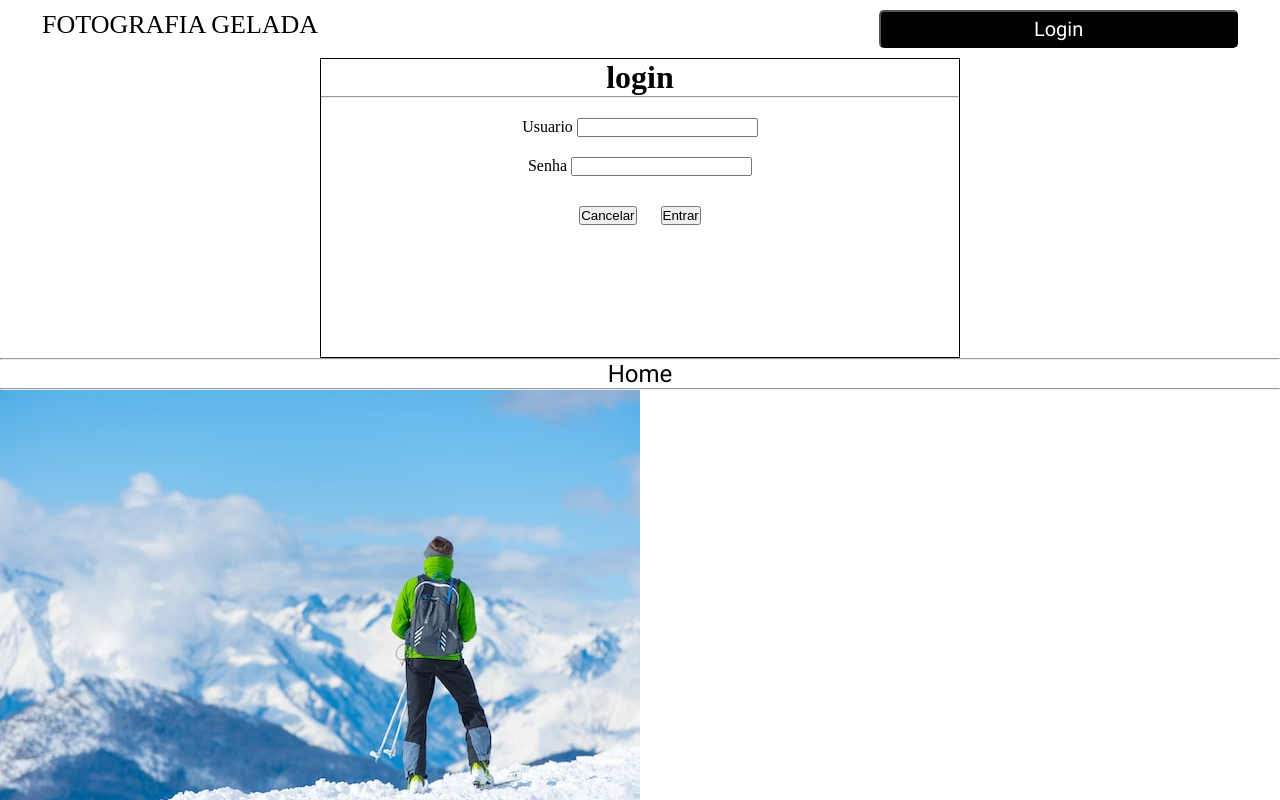
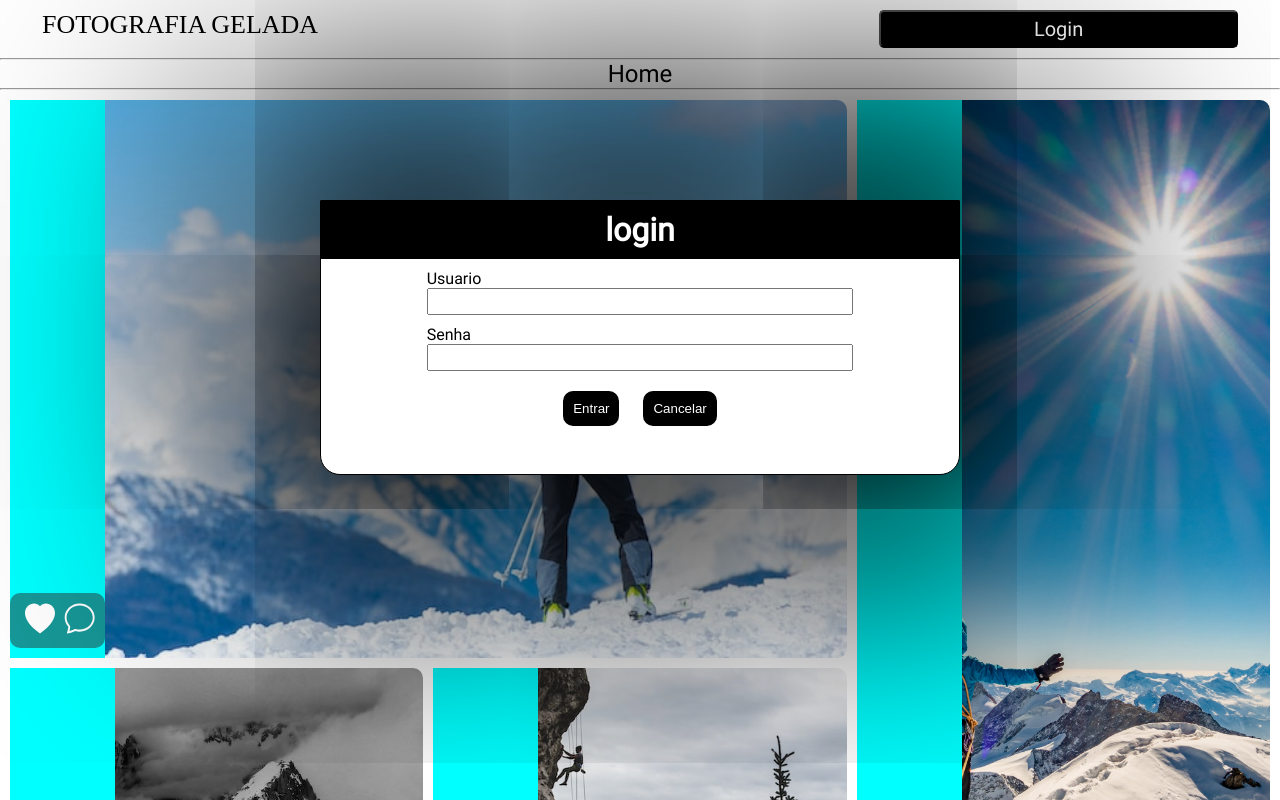
Before and after one commit to miguelphb21/fotografiaGelada, a website: page stilized-page/index.html in a window 1280 px wide. Both pictures are taken after a click on the button "Login". Shown: the top 800 px of the page. Drawn offline with Linux system fonts and the light colour scheme; a web font is replaced by a local one.

Commit message:
Adicao modal

```diff
--- a/stilized-page/index.css
+++ b/stilized-page/index.css
@@ -165,22 +165,58 @@ ul{
 
 /* TESTE MODAIS */
 .modal--login{
+    display: none;
+    border-radius: 0 0 20px 20px;
+    position: absolute;
+    margin: auto;
     border: 1px solid;
+    width: 50%;
+    background-color: white;
+    height: 275px;
+    z-index: 999;
+    top: 25%;
+    left: 25%;
+    box-shadow: 1px 1px 500px 100px;
+    font-family: 'Roboto';
+}
+
+.title-login-container{
+    background-color: black;
     text-align: center;
+}
+.login-container{
+    width: 70%;
     margin: auto;
-    width: 50%;
-    height: 300px;
 }
-.user{
-    margin: 20px 0;
+.password, .login{
+    font-size: 20px;
+    width: 100%;
 }
-.password{
-    margin: 20px 0;
+.title-login{
+    color: white;
+    padding: 10px;
+}
+.user-container, .password-container{
+    margin: 10px;
+}
+.modal-button-container{
+    text-align: center;
 }
 .modal-button{
+    padding: 10px;
     margin: 10px;
+    background-color: rgb(0, 0, 0);
+    border: 0.1px none;
+    border-radius: 10px;
+    color: white;
 }
-
+.modal-button:hover{
+    cursor: pointer;
+    background-color: rgb(37, 37, 37);
+}
+.active{
+    display: block;
+}
 
 
 
@@ -207,5 +243,5 @@ ul{
     position: absolute;
     z-index: 2;
     height: 100%;
-
+    background-color: aqua;
 }
--- a/stilized-page/index.html
+++ b/stilized-page/index.html
@@ -10,26 +10,33 @@
     <header>
         <div class="header-container">
             <span class="header--logo">FOTOGRAFIA GELADA</span>
-            <button class="header--login">Login</button>
+            <button class="header--login" onclick="openModal()">Login</button>
         </div>
     </header>
     <main>
 
         <div class="modal--login">
-            <h1>login</h1>
+            <div class="title-login-container">
+                <h1 class="title-login">login</h1>
+            </div>
             <div class="login-container">
-                <hr>
-                <div class="user">
-                    <label>Usuario</label>
-                    <input type="email">
+                <div class="user-container">
+                    <div>
+
+                        <label>Usuario</label>
+                    </div>
+                    <input class="login" type="email">
                 </div>
-                <div class="password">
-                    <label>Senha</label>
-                    <input type="password" minlength="8">
+                <div class="password-container">
+                    <div>
+
+                        <label class=>Senha</label>
+                    </div>
+                    <input class="password" type="password" minlength="8">
                 </div>
                 <div class="modal-button-container">
-                    <button class="modal-button">Cancelar</button>
-                    <button class="modal-button">Entrar</button>
+                    <button class="modal-button" onclick="closeModal()">Entrar</button>
+                    <button class="modal-button" onclick="closeModal()">Cancelar</button>
                 </div>
             </div>
         </div>
@@ -41,20 +48,26 @@
                 <span class="nav--home">Home</span>
             <hr>
         </nav>
-        <img class="image1" src="img/Everest.jpg" alt="">
 
 
         <div class="grid--3x4">
+
+
+
             <div class="container--image1">
+
                     <img class="image" src="img/Everest.jpg" alt="">
+
                 <div class="icon--image">
+
                     <div class="icon-container">
-
                         <img class="icon1" src="icons/coração.svg" alt="">
                         <span></span>
                         <img class="icon2" src="icons/chat-branco.svg" alt="">
                     </div>
+
                 </div>
+
             </div>
 
 
@@ -63,31 +76,6 @@
                 <img class="image" src="img/MonteFuji.jpg" alt="">
                 <div class="icon--image">
                     <div class="icon-container">
-
-                        <img class="icon1" src="icons/coração.svg" alt="">
-                        <span></span>
-                        <img class="icon1" src="icons/chat-branco.svg" alt="">
-                        <span></span>
-                    </div>
-                </div>
-            </div>
-            <div class="container--image3">
-                <img class="image" src="img/AlpesSuiços.jpg" alt="">
-                <div class="icon--image">
-                    <div class="icon-container">
-
-                        <img class="icon1" src="icons/coração.svg" alt="">
-                        <span></span>
-                        <img class="icon1" src="icons/chat-branco.svg" alt="">
-                        <span></span>
-                    </div>
-                </div>
-            </div>
-            <div class="container--image4">
-                <img class="image" src="img/GrandCanyon.jpg" alt="">
-                <div class="icon--image">
-                    <div class="icon-container">
-
                         <img class="icon1" src="icons/coração.svg" alt="">
                         <span></span>
                         <img class="icon1" src="icons/chat-branco.svg" alt="">
@@ -96,13 +84,11 @@
                 </div>
             </div>
 
-            <!-- espelhament ==
 
-            <div class="container--image5">
-                <img class="image" src="img/MonteBranco.jpg" alt="">
+            <div class="container--image3">
+                <img class="image" src="img/AlpesSuiços.jpg" alt="">
                 <div class="icon--image">
                     <div class="icon-container">
-
                         <img class="icon1" src="icons/coração.svg" alt="">
                         <span></span>
                         <img class="icon1" src="icons/chat-branco.svg" alt="">
@@ -110,11 +96,37 @@
                     </div>
                 </div>
             </div>
+
+
+            <div class="container--image4">
+                <img class="image" src="img/GrandCanyon.jpg" alt="">
+                <div class="icon--image">
+                    <div class="icon-container">
+                        <img class="icon1" src="icons/coração.svg" alt="">
+                        <span></span>
+                        <img class="icon1" src="icons/chat-branco.svg" alt="">
+                        <span></span>
+                    </div>
+                </div>
+            </div>
+
+
+            <div class="container--image5">
+                <img class="image" src="img/MonteBranco.jpg" alt="">
+                <div class="icon--image">
+                    <div class="icon-container">
+                        <img class="icon1" src="icons/coração.svg" alt="">
+                        <span></span>
+                        <img class="icon1" src="icons/chat-branco.svg" alt="">
+                        <span></span>
+                    </div>
+                </div>
+            </div>
+
             <div class="container--image6">
                 <img class="image" src="img/MonteElbrus.jpg" alt="">
                 <div class="icon--image">
                     <div class="icon-container">
-
                         <img class="icon1" src="icons/coração.svg" alt="">
                         <span></span>
                         <img class="icon1" src="icons/chat-branco.svg" alt="">
@@ -138,7 +150,6 @@
                 <img class="image" src="img/Huandoy.jpg" alt="">
                 <div class="icon--image">
                     <div class="icon-container">
-
                         <img class="icon1" src="icons/coração.svg" alt="">
                         <span></span>
                         <img class="icon1" src="icons/chat-branco.svg" alt="">
@@ -146,9 +157,7 @@
                     </div>
                 </div>
             </div>
-
         </div>
-     -->
 
 
 
@@ -164,6 +173,7 @@
             </ul>
             <span class="footer--copyright">copyright - 2024</span>
         </div>
+        <script src="modal.js"></script>
     </footer>
 </body>
 </html>
--- /dev/null
+++ b/stilized-page/modal.js
@@ -0,0 +1,9 @@
+const modal = document.querySelector('.modal--login')
+
+function openModal(){
+    modal.classList.add('active')
+};
+
+function closeModal(){
+    modal.classList.remove('active')
+};
```
Also changed, not shown: index.html (+3 -4 lines).
